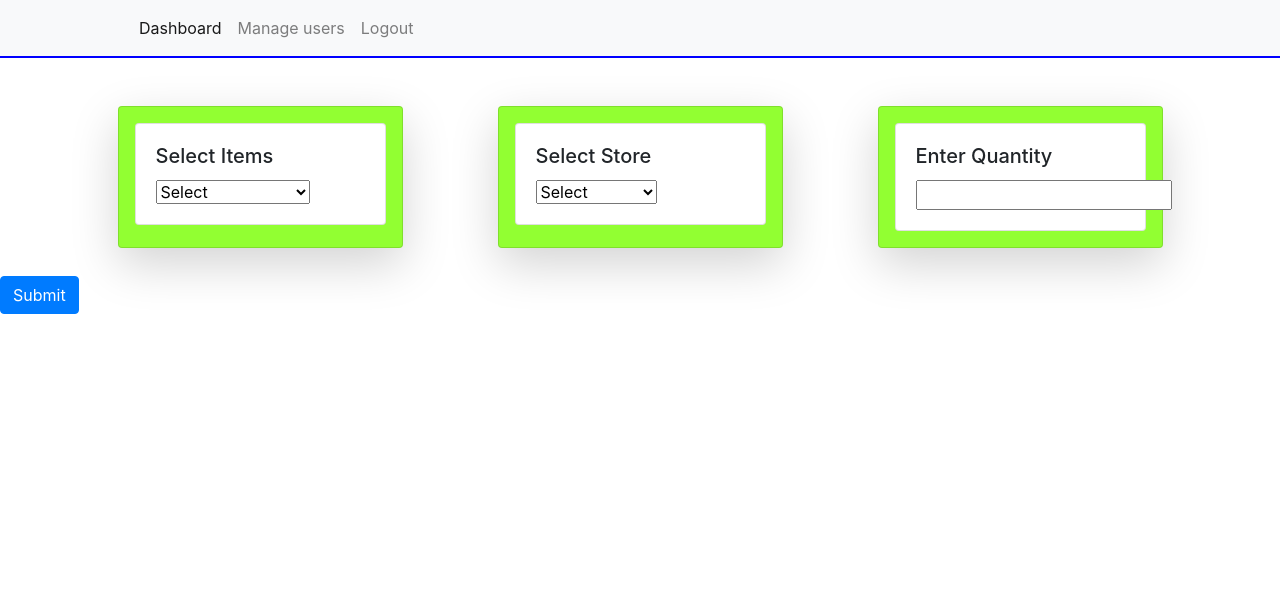
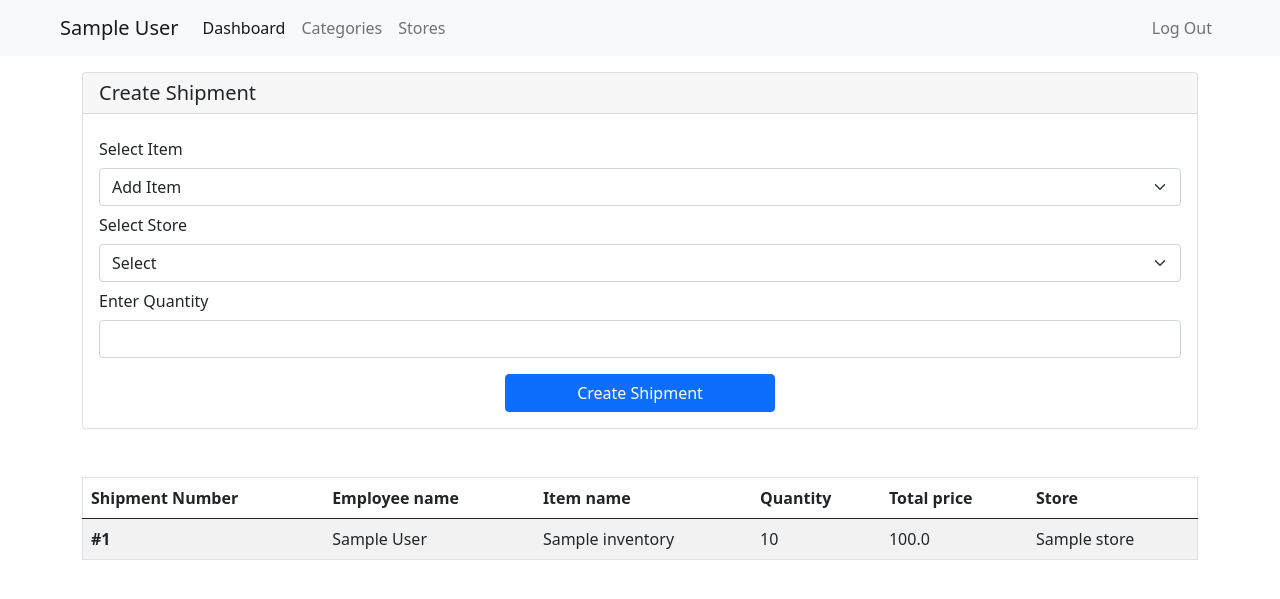
Before and after one commit to AmrGharaba/python_project, a Django app: template warehouse_app/templates/create_shipment.html in a window 1280 px wide. Shown: the top 599 px of the page. Run offline with Django 4.2, Linux system fonts and the light colour scheme; the template is opened without the code that fills it: values that come from a table or form of the project are taken from there, others are empty; tables that the repository leaves empty hold one stand-in row (values such as "Sample post"); some libraries are stand-ins or nearby versions.

Commit message:
added shipment

```diff
--- a/warehouse_app/templates/add_item.html
+++ b/warehouse_app/templates/add_item.html
@@ -12,7 +12,7 @@
 <body>
     <nav class="navbar navbar-expand-lg navbar-light bg-light ps-5 pe-5">
         <div class="container-fluid">
-            <a class="navbar-brand" href="#">{{current_user.first_name}} {{current_user.last_name}}</a>
+            <a class="navbar-brand">{{current_user.first_name}} {{current_user.last_name}}</a>
             <button class="navbar-toggler" type="button" data-bs-toggle="collapse"
                 data-bs-target="#navbarSupportedContent" aria-controls="navbarSupportedContent" aria-expanded="false"
                 aria-label="Toggle navigation">
@@ -33,7 +33,7 @@
                 </ul>
                 <ul class="navbar-nav d-flex">
                     <li class="nav-item">
-                        <a class="nav-link" href="/log_out">Log Out</a>
+                        <a class="nav-link" href="/logout">Log Out</a>
                     </li>
                 </ul>
 
--- a/warehouse_app/templates/create_shipment.html
+++ b/warehouse_app/templates/create_shipment.html
@@ -1,87 +1,171 @@
+{% load mathfilters %}
 <!DOCTYPE html>
 <html lang="en">
+
 <head>
     <meta charset="UTF-8">
     <meta name="viewport" content="width=device-width, initial-scale=1.0">
-    <link rel="stylesheet" href="https://stackpath.bootstrapcdn.com/bootstrap/4.5.2/css/bootstrap.min.css">
-    <link rel="stylesheet" href="https://fonts.googleapis.com/css2?family=Open+Sans:wght@400;700&display=swap">
-    <!-- {% load static %} -->
-    <!-- <link rel="stylesheet" href="{% static 'https://stackpath.bootstrapcdn.com/font-awesome/4.7.0/css/font-awesome.min.css'%}"> -->
-    <link rel="stylesheet" href="create_shipment.css">
-    <title>Create Shipment.</title>
+    <link href="https://cdn.jsdelivr.net/npm/bootstrap@5.0.2/dist/css/bootstrap.min.css" rel="stylesheet"
+        integrity="sha384-EVSTQN3/azprG1Anm3QDgpJLIm9Nao0Yz1ztcQTwFspd3yD65VohhpuuCOmLASjC" crossorigin="anonymous">
+    <title>Dashboard</title>
 </head>
+
 <body>
-    <nav class="navbar navbar-expand-lg navbar-light bg-light ">
-        <div class="container ">
-            <div class="row ">
-                <div class="col-12 col-md-6 ">
-                    <a class="navbar-brand" href="#">{{user.first_name}} {{user.last_name}}</a>
-                </div>
-                <div class="col-12 col-md-6 text-right">
-                    <button class="navbar-toggler" type="button" data-toggle="collapse" data-target="#navbarNav" aria-controls="navbarNav" aria-expanded="false" aria-label="Toggle navigation">
+    <nav class="navbar navbar-expand-lg navbar-light bg-light ps-5 pe-5">
+        <div class="container-fluid">
+            <a class="navbar-brand">{{current_user.first_name}} {{current_user.last_name}}</a>
+            <button class="navbar-toggler" type="button" data-bs-toggle="collapse"
+                data-bs-target="#navbarSupportedContent" aria-controls="navbarSupportedContent" aria-expanded="false"
+                aria-label="Toggle navigation">
                 <span class="navbar-toggler-icon"></span>
             </button>
-                </div>
-            </div>
-            <div class="collapse navbar-collapse" id="navbarNav">
-                <ul class="navbar-nav">
-                    <li class="nav-item active">
-                        <a class="nav-link" href="/dashboard">Dashboard <span class="sr-only">(current)</span></a>
+            <div class="collapse navbar-collapse" id="navbarSupportedContent">
+                <ul class="navbar-nav me-auto mb-2 mb-lg-0">
+                    <li class="nav-item">
+                        <a class="nav-link active" aria-current="page" href="/dashboard">Dashboard</a>
                     </li>
                     <li class="nav-item">
-                        <a class="nav-link" href="#">Manage users</a>
+                        <a class="nav-link" href="/dashboard/categories">Categories</a>
                     </li>
                     <li class="nav-item">
-                        <a class="nav-link" href="#">Logout</a>
+                        <a class="nav-link" href="/dashboard/stores">Stores</a>
+                    </li>
+
+                </ul>
+                <ul class="navbar-nav d-flex">
+                    <li class="nav-item">
+                        <a class="nav-link" href="/logout">Log Out</a>
                     </li>
                 </ul>
+
             </div>
         </div>
     </nav>
-
-    <div class="container mt-5  " >
-        <div class="row justify-content-around " >
-            <div class="col-md-4 col-lg-3 card shadow-lg p-3 mb-5 bg-yellow rounded ">
-                <div class="card">
-                    <div class="card-body">
-                        <h5 class="card-title">Select Items</h5>
+    <div class="container-fluid container-md  ">
+        <div class="card mt-3">
             <form action="/create_shipment" id="shipment_form" method="post">
                 {% csrf_token %}
             </form>
-                        <select form="shipment_form" name="item" class="form-select" aria-label="Select option">
-                            <option selected>Select</option>
+            <h5 class="card-header">Create Shipment</h5>
+            <div class="card-body">
+                <div class="col-auto ">
+                    <label class="col-form-label">Select Item</label>
+                </div>
+                <div class="col-auto gx-5">
+                    <select class="form-select" name="item" form="shipment_form">
+                        <option value="">Add Item</option>
                         {% for item in items %}
                         <option value="{{item.id}}">{{item.name}}</option>
                         {% endfor %}
                     </select>
                 </div>
+                <div class="col-auto ">
+                    <label class="col-form-label">Select Store</label>
                 </div>
-            </div>
-            <div class="col-md-4 col-lg-3 card shadow-lg p-3 mb-5 bg-yellow rounded">
-                <div class="card">
-                    <div class="card-body">
-                        <h5 class="card-title">Select Store</h5>
-                        <select form="shipment_form" name="store" class="form-select" aria-label="Select option">
+
+                <div class="col-auto gx-5">
+                    <select form="shipment_form" name="store" class="form-select"  aria-label="Select option">
                         <option selected>Select</option>
                         {% for store in stores %}
                         <option value="{{store.id}}">{{store.name}}</option>
                         {% endfor %}
                     </select>
                 </div>
+                <div class="col-auto ">
+                    <label class="col-form-label">Enter Quantity</label>
                 </div>
+
+                <div class="col-auto gx-5">
+                    <input type="number" name="qty" class="form-control" form="shipment_form">
                 </div>
-            <div class="col-md-4 col-lg-3 card shadow-lg p-3 mb-5 bg-yellow rounded">
-                <div class="card">
-                    <div class="card-body">
-                        <h5 class="card-title">Enter Quantity</h5>
-                        <input type="number" name="qty" id="" form="shipment_form">
+
+                <div class="col mt-3  text-center">
+                    <button class="btn btn-primary col-12 col-lg-3" type="submit" form="shipment_form">Create
+                        Shipment</button>
                 </div>
             </div>
         </div>
 
+        <table class="table table-striped border border-1 rounded mt-5 table">
+            <thead>
+                <tr>
+                    <th scope="col">Shipment Number</th>
+                    <th scope="col">Employee name</th>
+                    <th scope="col">Item name</th>
+                    <th scope="col">Quantity</th>
+                    <th scope="col">Total price</th>
+                    <th scope="col">Store</th>
+                </tr>
+            </thead>
+            <tbody>
+                {% for shipment in shipments %}
+                <tr>
+                    <th>#{{shipment.id}}</th>
+                    <td>{{shipment.user.first_name}} {{shipment.user.last_name}}</td>
+                    <td>{{shipment.item.name}}</td>
+                    <td>{{shipment.quantity}}</td>
+                    <td>{{shipment.item.price|mul:shipment.quantity}} </td>
+                    <td>{{shipment.store.name}}</td>
+                </tr>
+                {% endfor %}
+            </tbody>
+        </table>
+
+
+
+
+
+
+
+
+
+
+
+
+
+
+
+
+
+
+
+
+
+
+
+
+
+
+
+
+
+
+
+
+
+
+
+
+
+
+
+
+
+
+
+
+
+
+
+
     </div>
-    </div>
-    <button type="submit" form="shipment_form" class="btn btn-primary" id="save-button" style="margin-top:-30px ;">Submit</button>
+
+
+
+        <script src="https://cdn.jsdelivr.net/npm/bootstrap@5.0.2/dist/js/bootstrap.bundle.min.js"
+            integrity="sha384-MrcW6ZMFYlzcLA8Nl+NtUVF0sA7MsXsP1UyJoMp4YLEuNSfAP+JcXn/tWtIaxVXM"
+            crossorigin="anonymous"></script>
 
 </body>
+
 </html>
--- a/warehouse_app/templates/edit_item.html
+++ b/warehouse_app/templates/edit_item.html
@@ -36,7 +36,7 @@
                         <a class="nav-link" href="#">Manage users</a>
                     </li>
                     <li class="nav-item">
-                        <a class="nav-link" href="#">Logout</a>
+                        <a class="nav-link" href="/logout">Logout</a>
                     </li>
                 </ul>
             </div>
--- a/warehouse_app/urls.py
+++ b/warehouse_app/urls.py
@@ -23,4 +23,5 @@
     path('add_store',views.add_store),
     path('add_item',views.add_item),
     path('store_delete/<id>',views.store_delete),
+    path('logout',views.logout),
 ]
--- a/warehouse_app/views.py
+++ b/warehouse_app/views.py
@@ -199,10 +199,12 @@
     items = Inventory.objects.all()
     stores = Store.objects.all()
     user = User.objects.get(id = request.session['login_id'])
+    shipments = Shipment.objects.all()
     content = {
         'items':items,
         'user':user,
         'stores':stores,
+        'shipments':shipments,
     }
     return render(request,'create_shipment.html',content)
 
@@ -232,3 +234,6 @@
     new_store = Store.objects.create(name = name, location = location)
     new_store.save()
     return redirect('/dashboard/stores')
+def logout(request):
+    request.session.flush()
+    return redirect('/')
```
Also changed, not shown: warehouse_app/templates/category.html (+6 -4 lines), warehouse_app/templates/items.html (+11 -8 lines), warehouse_app/templates/stores.html (+6 -6 lines). Lines whose indentation alone changed are shown as unchanged.
